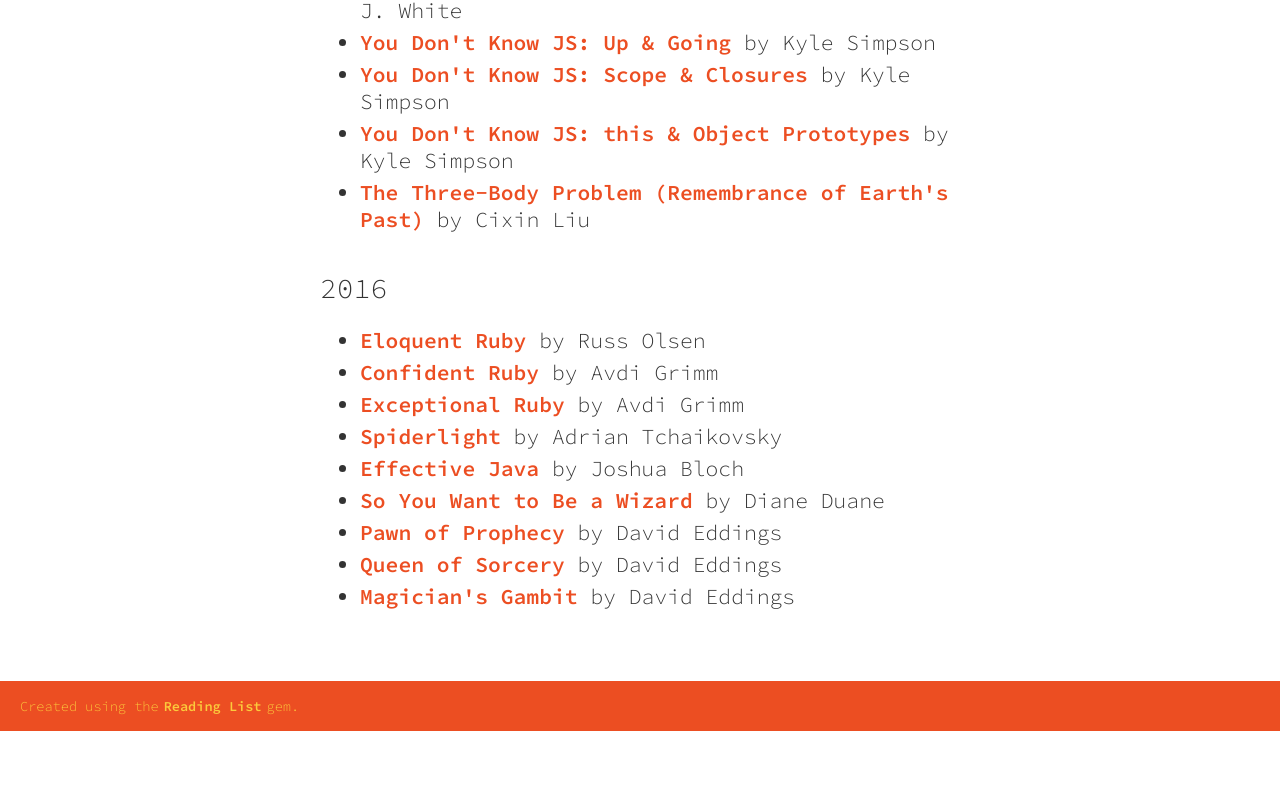
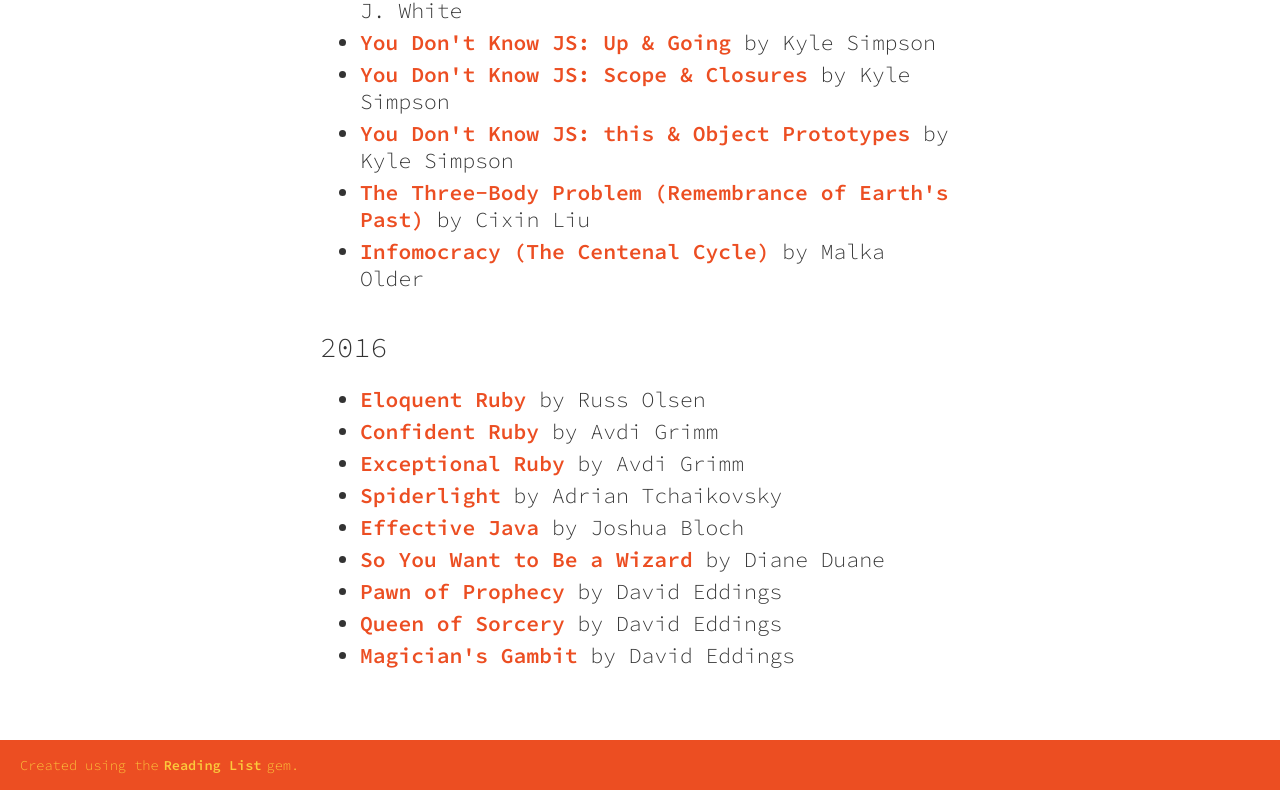
Before and after one commit to jtompkins/reading.joshtompkins.com, a plain HTML site: page index.html in a window 1280 px wide. Shown: the part 1470-2260 px from the top of the page. Before the commit the page ends 2201 px from the top, so only its background shows below. Drawn offline with Linux system fonts and the light colour scheme.

Commit message:
Update with latest book

```diff
--- a/index.html
+++ b/index.html
@@ -247,6 +247,14 @@
                   by
                   <span class="book-list__author">Cixin Liu</span>
                 </li>
+                <li class="book-list__book">
+                  <span class="book-list__title">
+                    <a href="https://www.amazon.com/dp/B0151U75ME/">Infomocracy (The Centenal Cycle)</a>
+
+                  </span>
+                  by
+                  <span class="book-list__author">Malka Older</span>
+                </li>
             </ul>
           </div>
           <div class="reading-list__year">
```
Also changed, not shown: books.json (+7 -0 lines).
